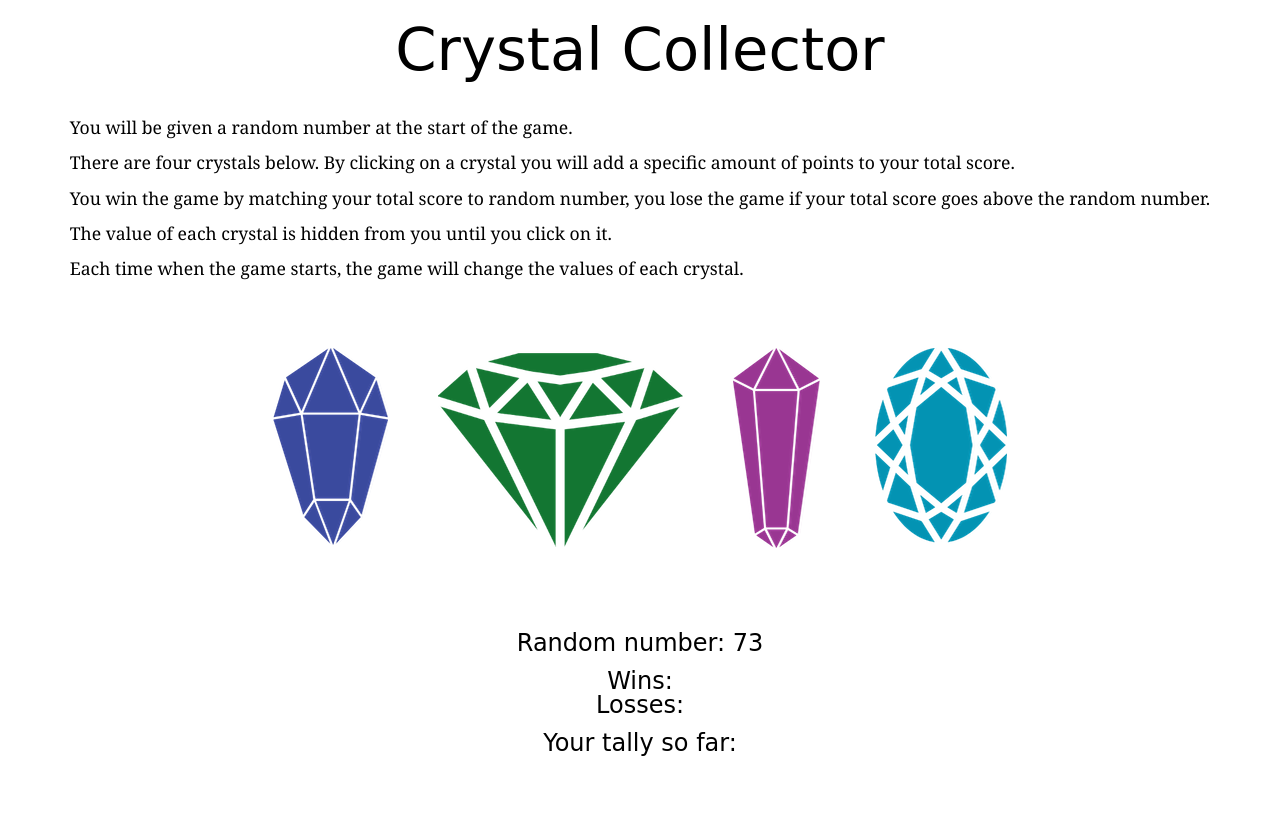
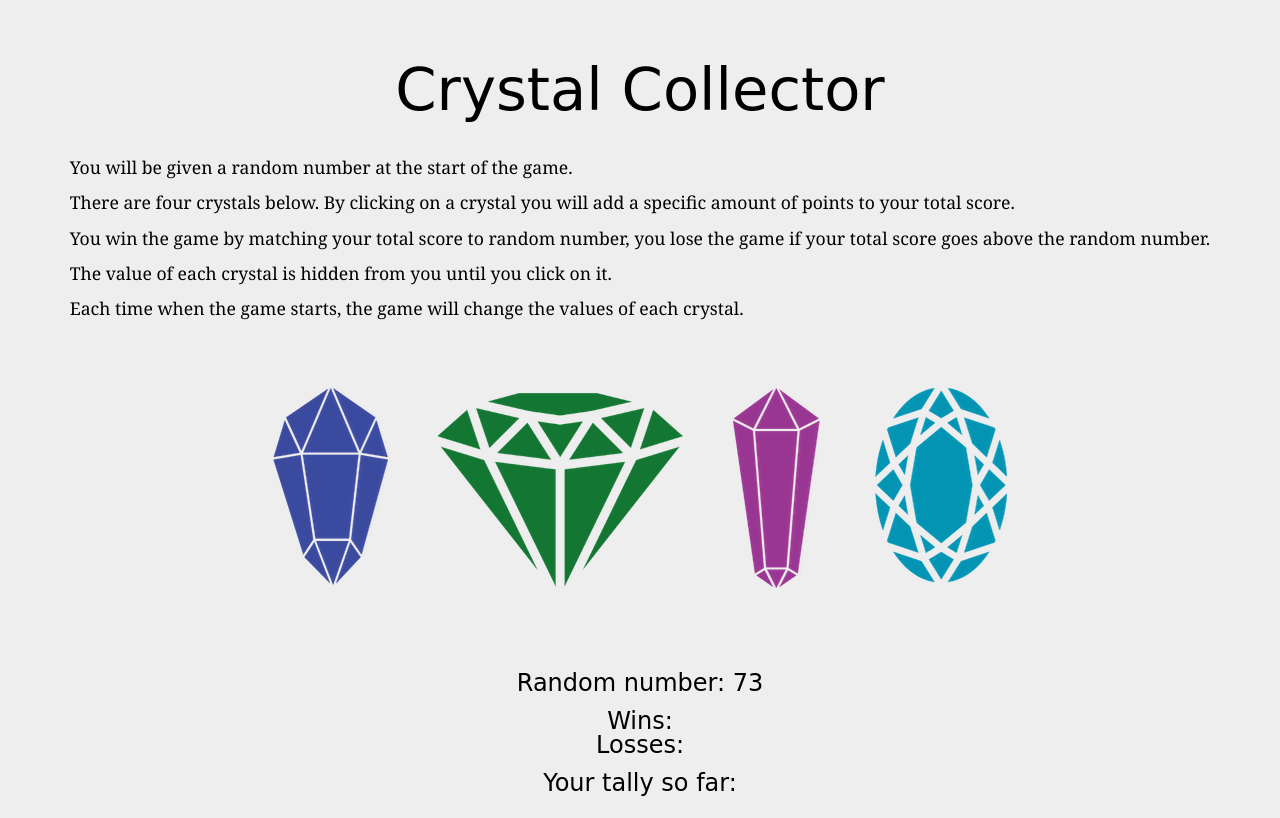
Before and after one commit to lindsive/crystal-collector, a plain HTML site: page index.html in a window 1280 px wide. Drawn offline with nearby package versions, Linux system fonts and the light colour scheme; a web font is replaced by a local one.

Commit message:
adjusted body background-color to #eeeeee; adjusted margin-top for the title; created new preview image

```diff
--- a/assets/css/style.css
+++ b/assets/css/style.css
@@ -1,3 +1,7 @@
+body {
+    background-color: #eeeeee
+}
+
 .imgContainer {
     display: flex;
     margin: 5px;
@@ -16,7 +20,7 @@ img {
 
 #title {
     display: flex;
-    margin-top: 10px;
+    margin-top: 50px;
     margin-bottom: 10px;
     align-items: center;
     justify-content: center;
```
Also changed, not shown: assets/images/appWebPage.png (deleted), assets/images/crystalCollectorPreview.png (added), 1 other file.
